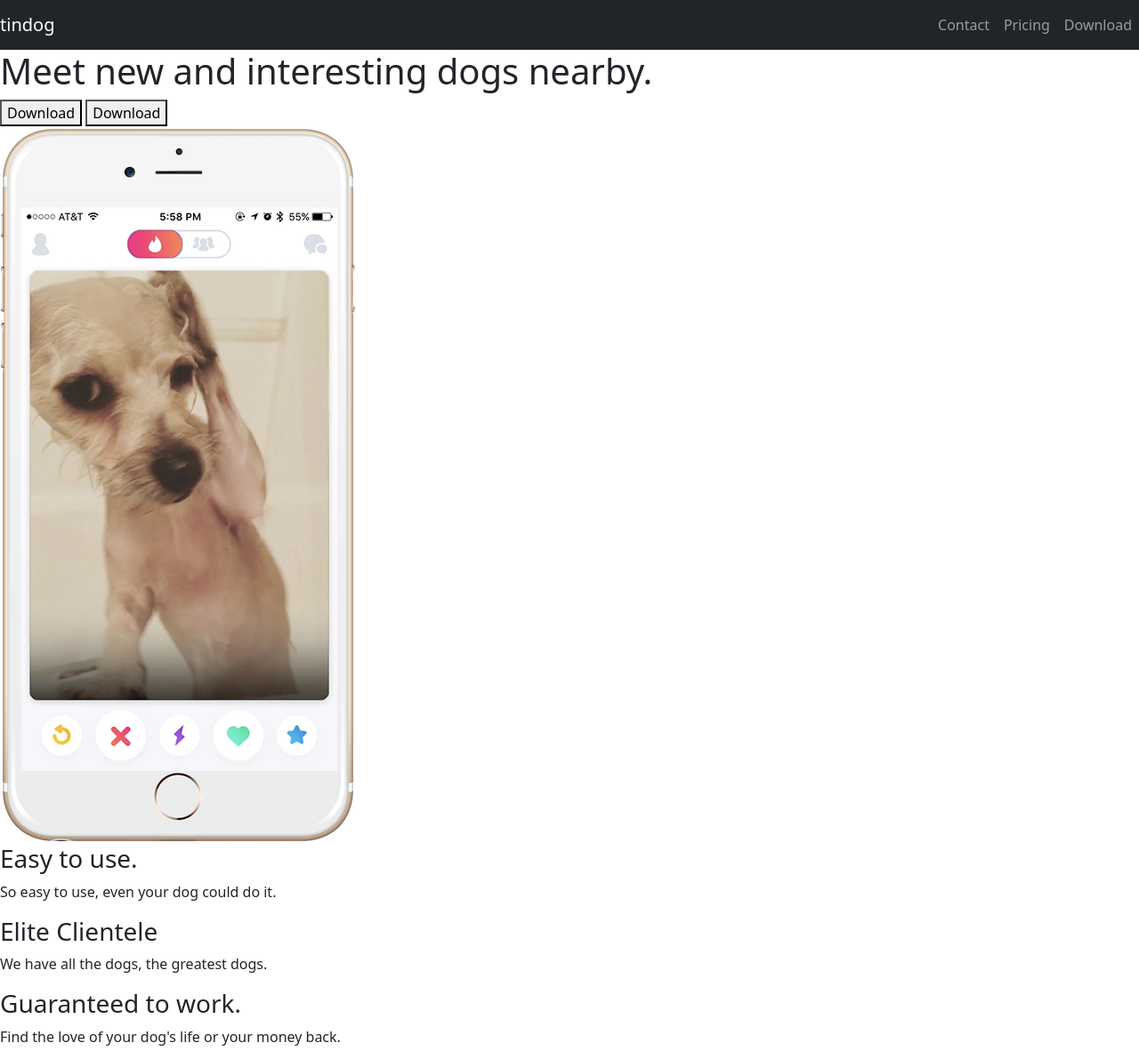
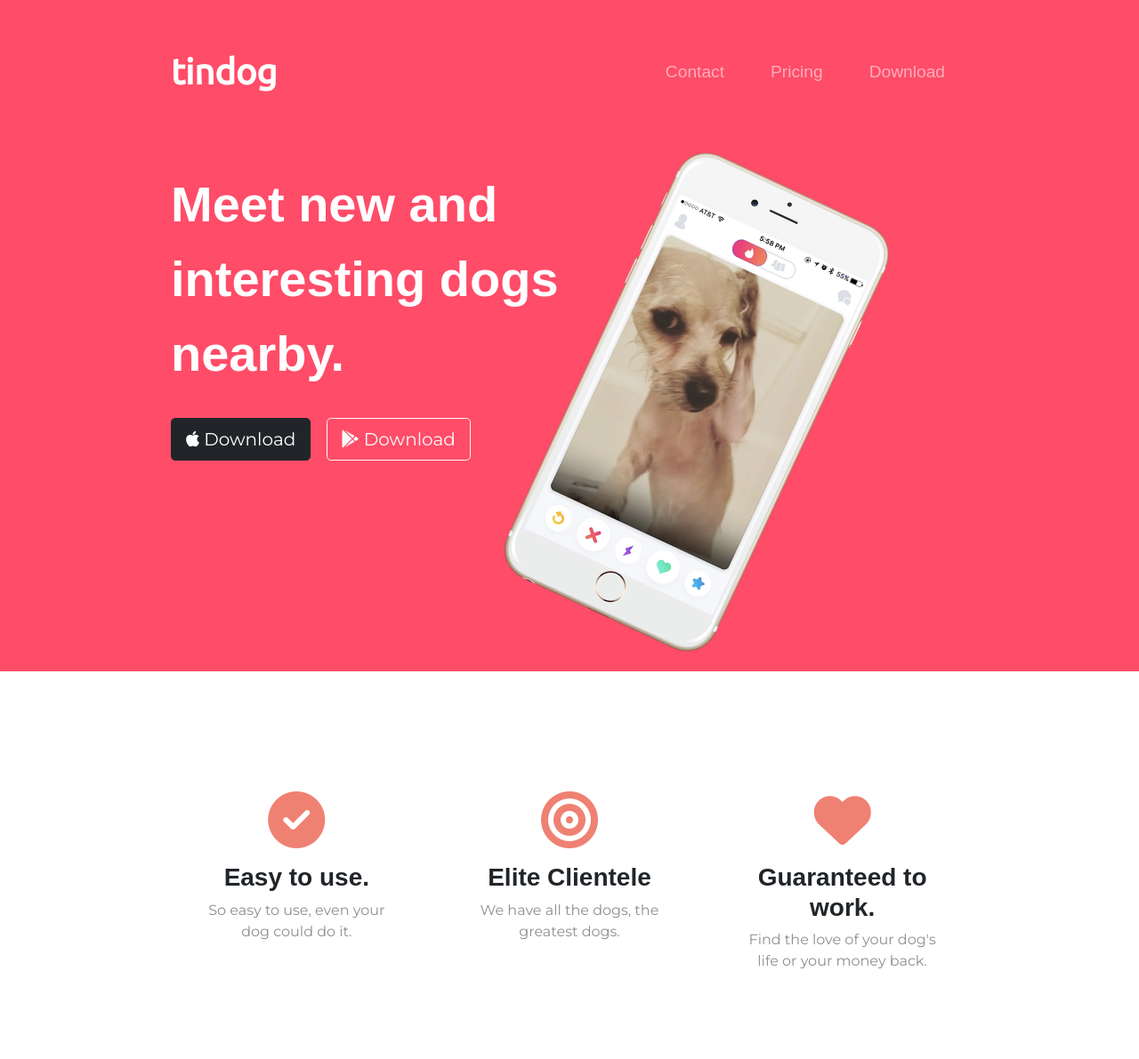
Before and after one commit to pluhari/TinDog, a plain HTML site: page index.html in a window 1280 px wide. Shown: the top 1191 px of the page at 89% size. Drawn offline with nearby package versions, Linux system fonts and the light colour scheme.

Commit message:
End of Bootstrap 1. section

```diff
--- a/css/styles.css
+++ b/css/styles.css
@@ -0,0 +1,79 @@
+body{
+    font-family: "Montserrat", sans-serif;
+}
+
+
+#title{
+    background-color: #ff4c68;
+    color: white;
+}
+
+.container-fluid{
+    padding: 3% 15%;
+}
+
+h1{
+    font-family: "Montserrat-Black", sans-serif;
+    font-size: 3.5rem;
+    line-height: 1.5;
+    font-weight: 900;
+}
+
+h3{
+    font-family: "Montserrat-Black", sans-serif;
+    font-weight: 900;
+}
+
+p{
+    color: #8f8f8f;
+}
+
+/* Navigation Bar */
+.navbar{
+    padding-bottom: 4.5rem;
+}
+
+.navbar-brand{
+    font-size: 2.5rem;
+    font-family: "Ubuntu";
+    font-weight: bold;
+}
+
+.nav-item{
+    padding: 0 18px;
+}
+
+.nav-link{
+    font-size: 1.2rem;
+    font-family: "Montserrat-Light", sans-serif;
+}
+
+/* Buttons */
+.download-btn{
+    margin: 5% 3% 5% 0;
+}
+
+/* Title img */
+.title-img{
+    width: 60%;
+    transform: rotate(25deg);
+}
+
+/* Features Section*/
+#features{
+    padding: 7% 15%;
+}
+
+.feature-box{
+    text-align: center;
+    padding: 5%;
+}
+
+.feature-icons{
+    color: #ef8172;
+    margin-bottom: 1rem;
+}
+
+.feature-icons:hover{
+    color: #ff4c68;
+}
--- a/index.html
+++ b/index.html
@@ -4,16 +4,30 @@
 <head>
   <meta charset="utf-8">
   <title>TinDog</title>
+
+  <!-- CSS Stylesheets -->
   <link href="https://cdn.jsdelivr.net/npm/bootstrap@5.1.3/dist/css/bootstrap.min.css" rel="stylesheet" integrity="sha384-1BmE4kWBq78iYhFldvKuhfTAU6auU8tT94WrHftjDbrCEXSU1oBoqyl2QvZ6jIW3" crossorigin="anonymous">
   <link rel="stylesheet" href="css/styles.css">
+
+  <!-- Google Fonts -->
+  <link rel="preconnect" href="https://fonts.googleapis.com">
+  <link rel="preconnect" href="https://fonts.gstatic.com" crossorigin>
+  <link href="https://fonts.googleapis.com/css2?family=Montserrat:wght@100;400;900&family=Ubuntu&display=swap" rel="stylesheet">
+
+  <!-- Bootstrap script-->
+  <script src="https://cdn.jsdelivr.net/npm/bootstrap@5.1.3/dist/js/bootstrap.bundle.min.js" integrity="sha384-ka7Sk0Gln4gmtz2MlQnikT1wXgYsOg+OMhuP+IlRH9sENBO0LRn5q+8nbTov4+1p" crossorigin="anonymous"></script>
+
+  <!-- Font Awsome -->
+  <script src="https://kit.fontawesome.com/2134487cc4.js" crossorigin="anonymous"></script>
 </head>
 
 <body>
-  <script src="https://cdn.jsdelivr.net/npm/bootstrap@5.1.3/dist/js/bootstrap.bundle.min.js" integrity="sha384-ka7Sk0Gln4gmtz2MlQnikT1wXgYsOg+OMhuP+IlRH9sENBO0LRn5q+8nbTov4+1p" crossorigin="anonymous"></script>
+
   <section id="title">
 
+    <div class="container-fluid">
         <!-- Nav Bar -->
-    <nav class="navbar navbar-expand-lg navbar-dark bg-dark">
+        <nav class="navbar navbar-expand-lg navbar-dark">
           <a class="navbar-brand" href="">tindog</a>
           <button class="navbar-toggler" type="button" data-bs-toggle="collapse" data-bs-target="#navbarTogglerDemo02" aria-controls="navbarTogglerDemo02" aria-expanded="false" aria-label="Toggle navigation">
             <span class="navbar-toggler-icon"></span>
@@ -33,35 +47,52 @@
           </div>
         </nav>
 
-
-
         <!-- Title -->
-
-    <div>
+        <div class="row">
+          <div class="col-lg-6">
             <h1>Meet new and interesting dogs nearby.</h1>
-      <button type="button">Download</button>
-      <button type="button">Download</button>
+            <button class="btn btn-dark btn-lg download-btn" type="button">
+              <i class="fa-brands fa-apple"></i>
+              Download
+            </button>
+            <button class="btn btn-outline-light btn-lg download-btn"type="button">
+              <i class="fa-brands fa-google-play"></i>
+              Download
+            </button>
           </div>
-    <div>
-      <img src="images/iphone6.png" alt="iphone-mockup">
+          <div class="col-lg-6">
+            <img class="title-img" src="images/iphone6.png" alt="iphone-mockup">
+          </div>
         </div>
 
+    </div>
   </section>
 
 
   <!-- Features -->
 
   <section id="features">
+      <div class="row">
 
-    <h3>Easy to use.</h3>
+        <div class="feature-box col-lg-4">
+          <i class="fa-solid fa-circle-check fa-4x feature-icons"></i>
+          <h3> Easy to use. </h3>
           <p>So easy to use, even your dog could do it.</p>
+        </div>
 
+        <div class="feature-box col-lg-4">
+          <i class="fa-solid fa-bullseye fa-4x feature-icons"></i>
           <h3>Elite Clientele</h3>
           <p>We have all the dogs, the greatest dogs.</p>
+        </div>
 
+        <div class="feature-box col-lg-4">
+          <i class="fa-solid fa-heart fa-4x feature-icons"></i>
           <h3>Guaranteed to work.</h3>
           <p>Find the love of your dog's life or your money back.</p>
+        </div>
 
+      </div>
   </section>
 
 
```
Lines whose indentation alone changed are shown as unchanged.
